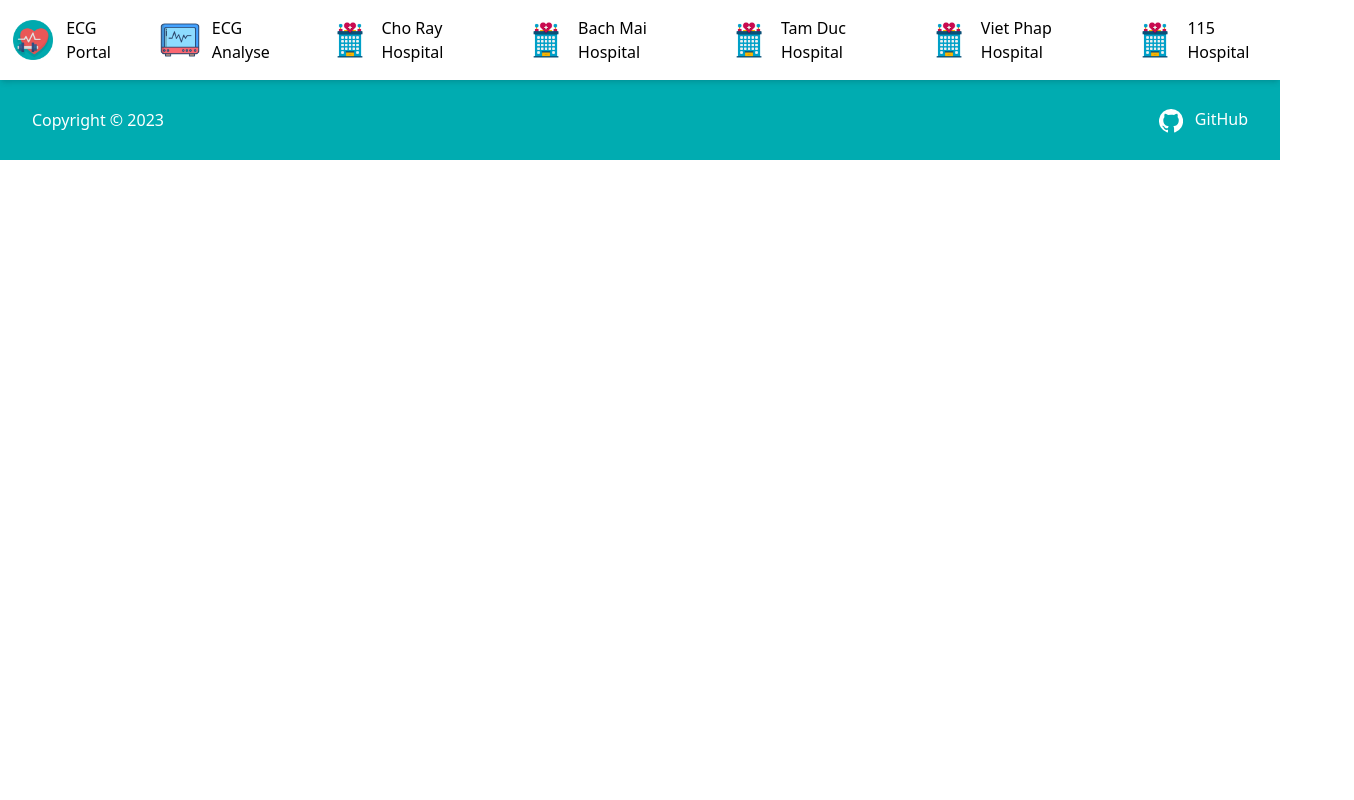
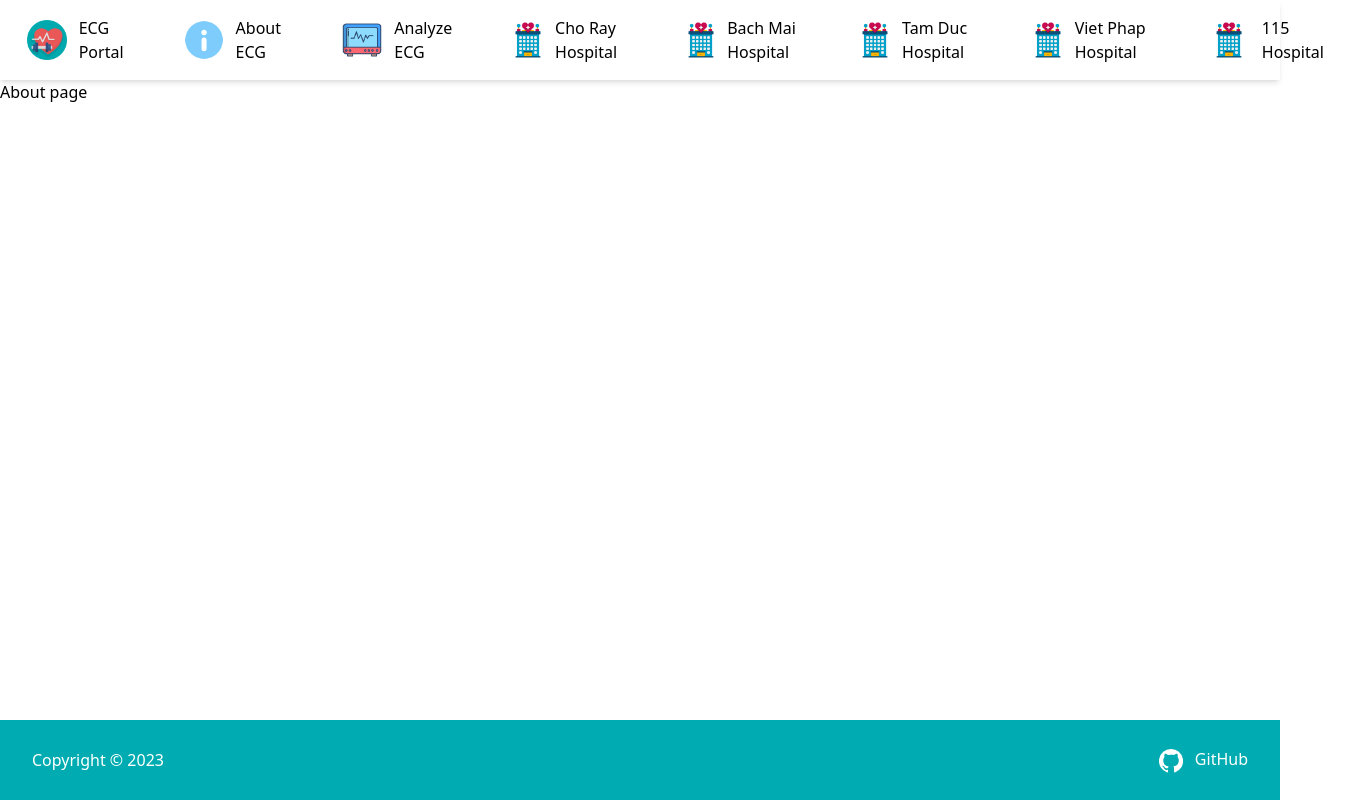
Before and after one commit to ngtruongthanh98/swarm-learning-to-detect-heart-diseases-by-ecg, a Nuxt app in the folder ecg-portal/: page /about-ecg in a window 1280 px wide. Shown: the whole page, 1354 px wide, since content can reach past the window. Built offline with nearby package versions, Linux system fonts and the light colour scheme.

Commit message:
feat: Add router about-ecg, analyze-ecg

```diff
--- a/ecg-portal/components/header/Header.vue
+++ b/ecg-portal/components/header/Header.vue
@@ -4,16 +4,27 @@
     role="navigation"
     aria-label="main navigation"
   >
-    <nuxt-link :to="{ name: 'index' }" class="navbar-item flex items-center">
+    <nuxt-link
+      :to="{ name: 'index' }"
+      class="app-logo navbar-item flex items-center"
+    >
       <h1 class="title w-20 h-12"></h1>
       <span>ECG Portal</span>
     </nuxt-link>
 
     <div class="flex items-center hospital-container">
-      <div class="analyse flex items-center">
+      <nuxt-link :to="{ name: 'about-ecg' }" class="about flex items-center">
         <div class="icon-ecg w-20 h-12"></div>
-        <span>ECG Analyse</span>
-      </div>
+        <span>About ECG</span>
+      </nuxt-link>
+
+      <nuxt-link
+        :to="{ name: 'analyze-ecg' }"
+        class="analyse flex items-center"
+      >
+        <div class="icon-ecg w-20 h-12"></div>
+        <span>Analyze ECG</span>
+      </nuxt-link>
 
       <div class="hospital flex items-center">
         <div class="icon-hospital w-20 h-12"></div>
@@ -61,6 +72,10 @@ export default {
 </script>
 
 <style lang="scss" scoped>
+.app-logo {
+  padding: 16px;
+}
+
 .title {
   background: url('../../static/heart-logo.png') no-repeat;
   background-position: 50% 50%;
@@ -97,5 +112,20 @@ export default {
       background-color: $primary-inverted;
     }
   }
+
+  .about {
+    padding: 16px;
+
+    .icon-ecg {
+      background: url('../../static/info-icon.png') no-repeat;
+      background-position: 50% 50%;
+      background-size: 40px;
+    }
+
+    &:hover {
+      cursor: pointer;
+      background-color: $primary-inverted;
+    }
+  }
 }
 </style>
--- /dev/null
+++ b/ecg-portal/pages/about-ecg/index.vue
@@ -0,0 +1,15 @@
+<template>
+  <div class="about-page">
+    <h1>About page</h1>
+  </div>
+</template>
+
+<script>
+export default {}
+</script>
+
+<style lang="scss" scoped>
+.about-page {
+  min-height: calc(100vh - 80px - 80px);
+}
+</style>
--- /dev/null
+++ b/ecg-portal/pages/analyze-ecg/index.vue
@@ -0,0 +1,15 @@
+<template>
+  <div class="analyze-page">
+    <h1>Analyze page</h1>
+  </div>
+</template>
+
+<script>
+export default {}
+</script>
+
+<style lang="scss" scoped>
+.analyze-page {
+  min-height: calc(100vh - 80px - 80px);
+}
+</style>
```
Also changed, not shown: ecg-portal/static/info-icon.png (added).
